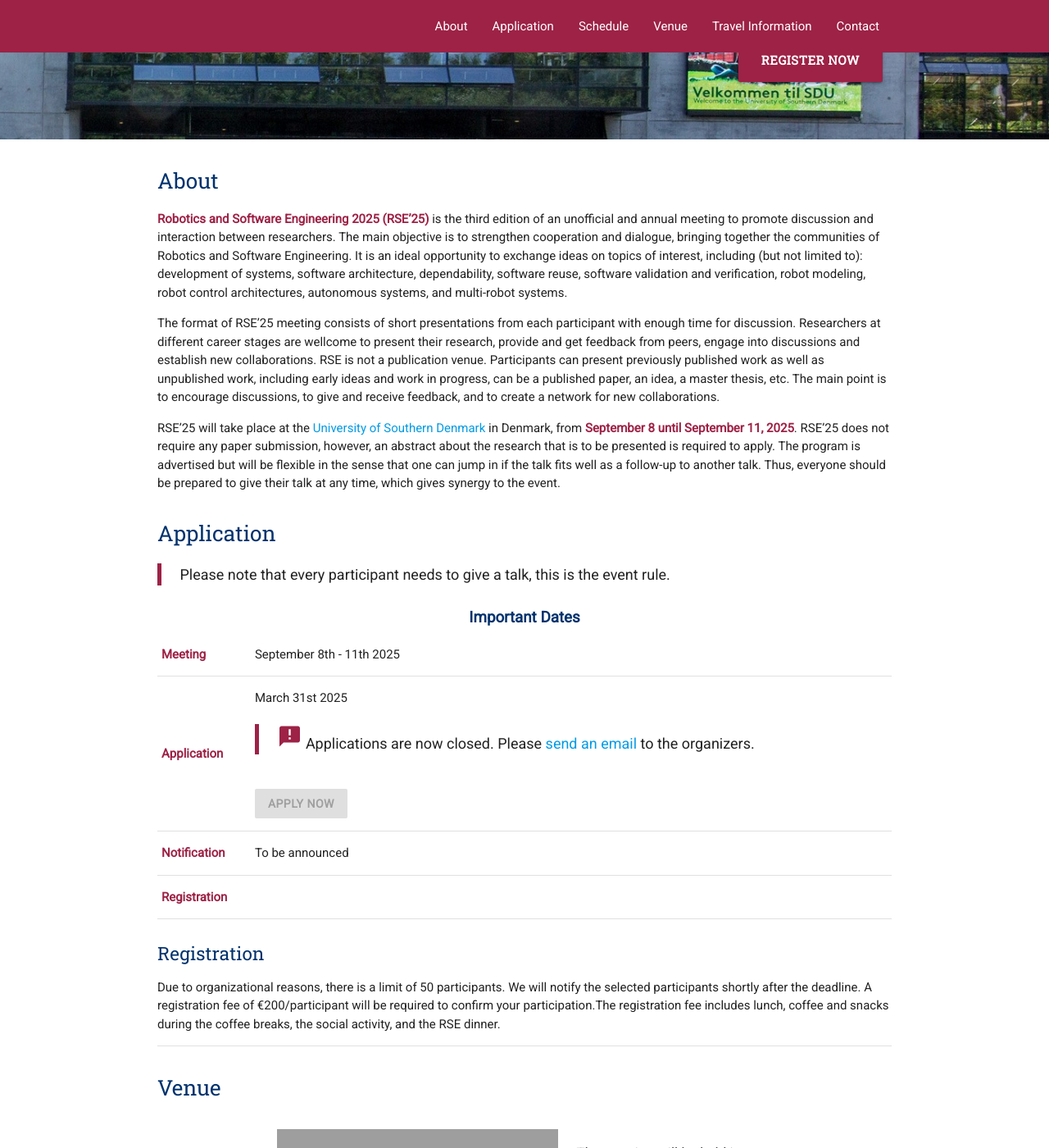
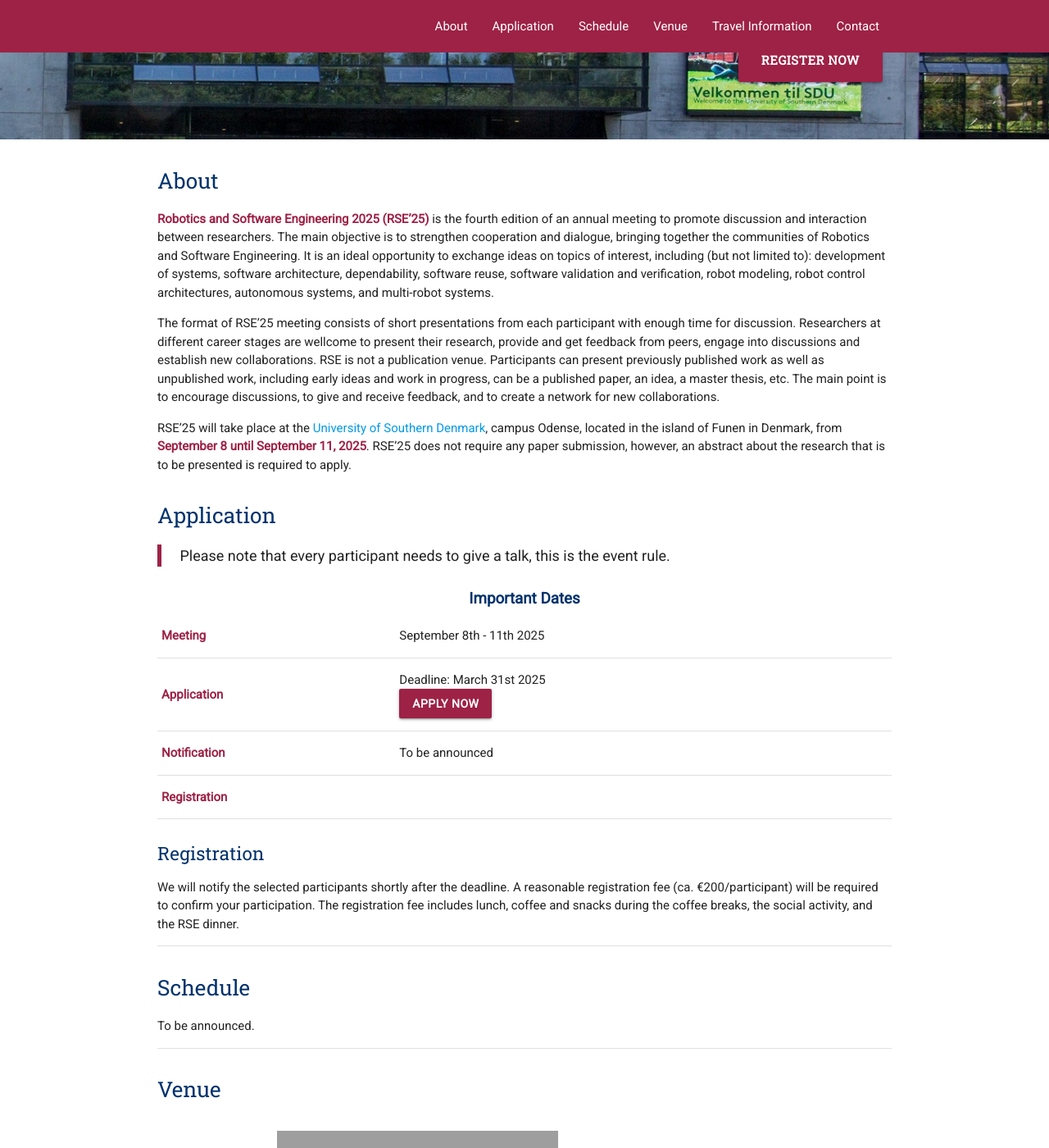
Before and after one commit to rsemeeting/rse2025, a Jekyll site: the page built from index.md, in a window 1280 px wide and 1400 px high, scrolled down 394 px. Shown: the whole window at 82% size. Built offline with Jekyll 4.4.1, drawn with Linux system fonts in a browser that asks for light colours; comment, search, counter and statistics services are not loaded; our own code applies the rules of GitHub Pages for plain Markdown files; grey boxes are pictures that could not be loaded.

Commit message:
updated info

```diff
--- a/_config.yaml
+++ b/_config.yaml
@@ -3,7 +3,7 @@ title: RSE'25
 description: The 2025 Robotics Software Engineering (RSE25) meeting will be held in the University of Southern Denmark, Denmark from September 8th to September 11th 2025.
 
 url: http://rsemeeting.github.io/
-baseurl: '/rse2025/'
+baseurl: '/rse2025'
 
 conference_title: "Robotics Software Engineering"
 conference_title_short: "RSE"
--- a/_data/organizers.yaml
+++ b/_data/organizers.yaml
@@ -1,12 +1,12 @@
 - name: Miguel Campusano
   title:  Title
   image: assets/Miguel.jpg
-  link:
+  link: https://portal.findresearcher.sdu.dk/en/persons/miguel-campusano
   affiliation: University of Southern Denmark, Denmark
 - name: Ulrik Pagh Schultz Lundquist
   title:  Title
   image: assets/Ulrik.jpg
-  link:
+  link: https://portal.findresearcher.sdu.dk/da/persons/ulrik-pagh-schultz-lundquist
   affiliation: University of Southern Denmark, Denmark
 - name: Luciana Rebelo
   title:  Title
@@ -15,6 +15,6 @@
   affiliation: Gran Sasso Science Institute, Italy
 - name: Thorsten Berger
   title:  Title
-  link:
+  link: https://se.ruhr-uni-bochum.de/thorsten-berger/
   image: assets/thorsten.jpg
   affiliation: Ruhr University Bochum, Germany
--- a/_includes/dates.html
+++ b/_includes/dates.html
@@ -17,7 +17,7 @@
                 <s>{{site.dates.application.deadline}}</s><br />
                 <strong>Extended deadline</strong>: {{site.dates.application.extension}}
                 {% else %}
-                {{site.dates.application.deadline}}
+                Deadline: {{site.dates.application.deadline}}
                 {% endif %}
 
                 {% if site.application-page %}
@@ -25,7 +25,7 @@
                 <blockquote><strong><i class="small material-icons">announcement</i> </strong> Applications are now closed. Please <a href="mailto:{{ site.organizer-email }}">send an email</a> to the organizers.
                 </blockquote>
                 {%- endunless %}
-                <br><a href="{{site.application-page}}" class="btn {% unless page.applications %} disabled {% endunless %}" style="font-weight:bold; background-color: {{site.color.primary-dark}}">Apply Now</a>
+                <br><a href="{{site.application-page}}" target="_blank" class="btn {% unless page.applications %} disabled {% endunless %}" style="font-weight:bold; background-color: {{site.color.primary-dark}}">Apply Now</a>
                 {% endif %}
             </td>
         </tr>
--- a/index.md
+++ b/index.md
@@ -6,20 +6,19 @@ venue:
     5230 Odense
     Denmark
   directions-link: https://www.sdu.dk/en/om-sdu/sdu-campusser/odense
-applications: false
+applications: true
 registration: true
 ---
 
 ## About
 
-**Robotics and Software Engineering 2025 (RSE'25)** is the third edition of an unofficial and annual meeting to promote discussion and interaction between researchers. The main objective is to strengthen cooperation and dialogue, bringing together the communities of Robotics and Software Engineering. It is an ideal opportunity to exchange ideas on topics of interest, including (but not limited to): development of systems, software architecture, dependability, software reuse, software validation and verification, robot modeling, robot control architectures, autonomous systems, and multi-robot systems.
+**Robotics and Software Engineering 2025 (RSE'25)** is the fourth edition of an annual meeting to promote discussion and interaction between researchers. The main objective is to strengthen cooperation and dialogue, bringing together the communities of Robotics and Software Engineering. It is an ideal opportunity to exchange ideas on topics of interest, including (but not limited to): development of systems, software architecture, dependability, software reuse, software validation and verification, robot modeling, robot control architectures, autonomous systems, and multi-robot systems.
 
 The format of RSE'25 meeting consists of short presentations from each participant with enough time for discussion. Researchers at different career stages are wellcome to present their research, provide and get feedback from peers, engage into discussions and establish new collaborations. RSE is not a publication venue. Participants can present previously published work as well as unpublished work, including early ideas and work in progress, can be a published paper, an idea, a master thesis, etc. The main point is to encourage discussions, to give and receive feedback, and to create a network for new collaborations.
 
-RSE'25 will take place at the [University of Southern Denmark](https://www.sdu.dk/en) in Denmark, from **September 8 until September 11, 2025**.
-<!-- In this edition, we plan for a four-day event, from Monday 11:00 to Thursday at 15:00.  -->
+RSE'25 will take place at the [University of Southern Denmark](https://www.sdu.dk/en), campus Odense, located in the island of Funen in Denmark, from **September 8 until September 11, 2025**.
 RSE'25 does not require any paper submission, however, an abstract about the research that is to be presented is required to apply.
-The program is advertised but will be flexible in the sense that one can jump in if the talk fits well as a follow-up to another talk. Thus, everyone should be prepared to give their talk at any time, which gives synergy to the event.
+
 
 ## Application
 
@@ -30,7 +29,15 @@ The program is advertised but will be flexible in the sense that one can jump in
 
 ### Registration
 
-Due to organizational reasons,  there is a limit of 50 participants.  We will notify the selected participants shortly after the deadline. A registration fee of €200/participant will be required to confirm your participation.The registration fee includes lunch, coffee and snacks during the coffee breaks, the social activity, and the RSE dinner.
+We will notify the selected participants shortly after the deadline. A reasonable registration fee (ca. €200/participant) will be required to confirm your participation. The registration fee includes lunch, coffee and snacks during the coffee breaks, the social activity, and the RSE dinner.
+
+
+<div class="divider"></div>
+
+
+##  Schedule
+
+To be announced.
 
 
 <div class="divider"></div>
```
